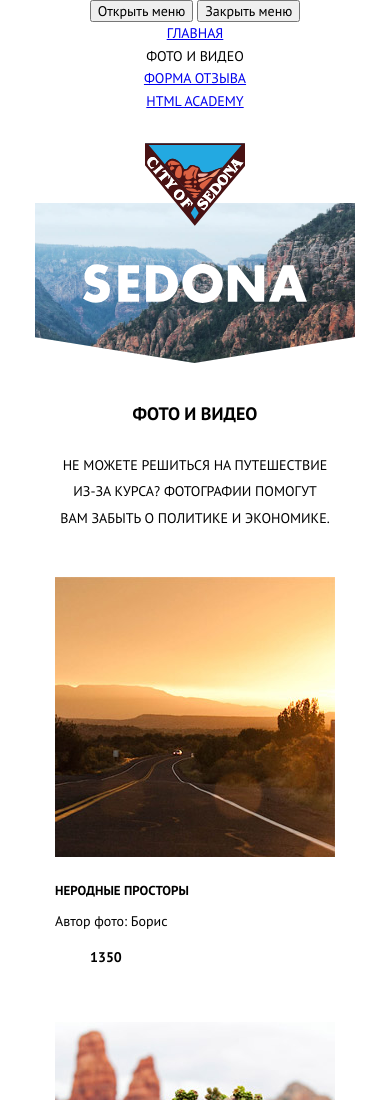
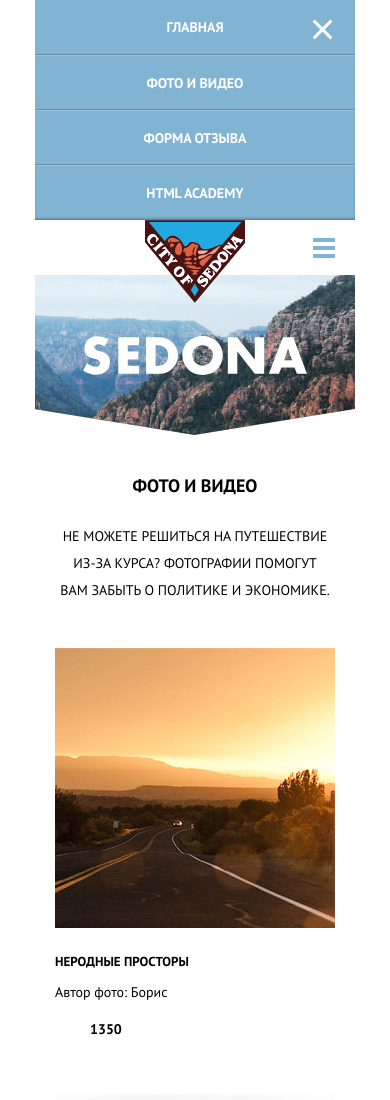
Before and after one commit to Kurapov75/876937-sedona-16, a website: page source/photo.html in a window 390 px wide. Shown: the top 1100 px of the page. Drawn offline with nearby package versions, Linux system fonts and the light colour scheme; files that its build step writes are made by us from their sources.

Commit message:
Доработка главного меню

```diff
--- /dev/null
+++ b/source/js/script.js
@@ -0,0 +1,14 @@
+var navToggle = document.querySelector('.main-nav__toggle');
+var navClose = document.querySelector('.main-nav__close');
+var navMain = document.querySelector('.main-nav');
+
+navToggle.classList.remove('main-nav__toggle--nojs');
+navClose.classList.remove('main-nav__close--nojs');
+
+navClose.addEventListener('click', function() {
+  navMain.classList.add('main-nav--closed')
+});
+
+navToggle.addEventListener('click', function() {
+  navMain.classList.remove('main-nav--closed')
+});
--- a/source/less/main-nav.less
+++ b/source/less/main-nav.less
@@ -1,17 +1,99 @@
 .main-nav {
+  position: relative;
   display: block;
   width: 100%;
+  padding-bottom: 55px;
   box-sizing: border-box;
+}
+
+.main-nav--closed {
+  .main-nav__lst {
+    display: none;
+  }
+
+  .main-nav__close {
+    display: none;
+  }
+}
+
+.main-nav--closed + .page-hdr__logo-img {
+  top: 0;
+}
+
+.main-nav__toggle {
+  position: absolute;
+  bottom: 12px;
+  right: 16px;
+  z-index: 3;
+  width: 30px;
+  height: 30px;
+  background-color: transparent;
+  border: none;
+
+  &::before {
+    content: "";
+    position: absolute;
+    top: 5px;
+    right: 4px;
+    width: 22px;
+    height: 4px;
+    background-color: #81b3d2;
+    box-shadow: 0 8px 0 0 #81b3d2, 0 16px 0 0 #81b3d2;
+  }
+}
+
+.main-nav__toggle--nojs {
+  display: none;
+}
+
+.main-nav__close {
+  position: absolute;
+  top: 18px;
+  right: 20px;
+  z-index: 3;
+  width: 25px;
+  height: 25px;
+  background: transparent;
+  border: none;
+
+  &::before,
+  &::after {
+    content: "";
+    position: absolute;
+    top: 10px;
+    right: 0;
+    width: 25px;
+    height: 3px;
+    background-color: #ffffff;
+  }
+
+  &::before {
+    transform: rotate(45deg);
+    box-shadow: none;
+  }
+
+  &::after {
+    transform: rotate(-45deg);
+  }
+
+  &:active::before,
+  &:active::after {
+    background-color: rgba(255, 255, 255, 0.3);
+  }
+}
+
+.main-nav__close--nojs {
+  display: none;
 }
 
 @media (min-width: @tablet-width) {
   .main-nav {
-    padding: 20px 25px 20px 50px;
+    padding: 17px 25px 17px 50px;
   }
 }
 
 @media (min-width: @desktop-width) {
   .main-nav {
-    padding: 20px 70px 20px 90px;
+    padding: 17px 70px 17px 90px;
   }
 }
--- a/source/less/menu-lst.less
+++ b/source/less/menu-lst.less
@@ -6,10 +6,66 @@
   list-style: none;
 }
 
+.menu-lst__item {
+  a {
+    display: block;
+    height: 55px;
+    box-sizing: border-box;
+    font-family: @font_bold;
+    color: #ffff;
+    line-height: 55px;
+    text-decoration: none;
+    background-color: #81b3d2;
+    border-bottom: 1px solid #678fa8;
+    border-top: 1px solid #9ac2db;
+  }
+
+  a:hover,
+  a:focus {
+    background-color: #669ec0;
+  }
+
+  a:active {
+    color: #88b6d1;
+    background-color: #5496bd;
+  }
+}
+.menu-lst__item:first-child a {
+  border-top: none;
+}
+.menu-lst__item:last-child a {
+  border-bottom: none;
+  box-shadow: inset 0 -2px 4px -3px #000000;
+}
+
 @media (min-width: @tablet-width) {
   .menu-lst {
     flex-direction: row;
     justify-content: space-around;
+  }
+
+  .menu-lst__item {
+    a {
+      display: inline;
+      color: #000000;
+      line-height: @line-height;
+      background-color: transparent;
+      border: none;
+    }
+
+    a:hover,
+    a:focus {
+      color: #81b3d2;
+      background-color: transparent;
+    }
+
+    a:active {
+      color: #766357;
+    }
+  }
+
+  .menu-lst__item:last-child a {
+    box-shadow: none;
   }
 
   .menu-lst__item:nth-child(2) {
--- a/source/less/page-hdr.less
+++ b/source/less/page-hdr.less
@@ -1,6 +1,12 @@
+.page-hdr {
+  position: relative;
+}
 .page-hdr__logo-img {
-  position: relative;
-  top: 30px;
+  position: absolute;
+  margin: auto;
+  top: 219px;
+  left: 0;
+  right: 0;
 }
 
 @media (min-width: @tablet-width) {
--- a/source/less/page-main.less
+++ b/source/less/page-main.less
@@ -1,5 +1,6 @@
 .page-main__intro {
   height: 390px;
+  margin-top: 0;
   margin-bottom: 40px;
   background: url("../img/bg-intro-triangle-mobile.svg") no-repeat center bottom,
     url("../img/text-sedona-index.svg") no-repeat center 90px,
--- a/source/less/style.less
+++ b/source/less/style.less
@@ -13,17 +13,19 @@
 @import "social-lst";
 
 @font-face {
+  font-weight: normal;
   font-family: "PT Sans";
   src:
     local("PT Sans"),
-    url("../fonts/ptsans.woff2") format("woff2");
+    url("../fonts/ptsans.woff2") format("woff2"), url("../fonts/ptsans.woff") format("woff");
 }
 
 @font-face {
+  font-weight: bold;
   font-family: "PT Sans Bold";
   src:
     local("PT Sans Bold"),
-    url("../fonts/ptsansbold.woff2") format("woff2");
+    url("../fonts/ptsansbold.woff2") format("woff2"), url("../fonts/ptsansbold.woff") format("woff");
 }
 
 @bg_color-1: #81b3d2;
@@ -42,6 +44,22 @@ body {
   text-transform: uppercase;
   font-size: @font_size;
   line-height: @line-height;
+}
+
+.visually-hidden:not(:focus):not(:active) {
+  position: absolute;
+
+  width: 1px;
+  height: 1px;
+  margin: -1px;
+  border: 0;
+  padding: 0;
+
+  white-space: nowrap;
+
+  clip-path: inset(100%);
+  clip: rect(0 0 0 0);
+  overflow: hidden;
 }
 
 .title {
--- a/source/photo.html
+++ b/source/photo.html
@@ -10,13 +10,13 @@
   <body>
     <header class="page-hdr">
       <nav class="main-nav">
-        <button class="main-nav__toggle" type="button">Открыть меню</button>
-        <button class="main-nav__close" type="button">Закрыть меню</button>
+        <button class="main-nav__toggle main-nav__toggle--nojs" type="button"><span class="visually-hidden">Открыть меню</span></button>
+        <button class="main-nav__close main-nav__close--nojs" type="button"><span class="visually-hidden">Закрыть меню</span></button>
         <ul class="main-nav__lst menu-lst">
           <li class="menu-lst__item"><a href="index.html">Главная</a></li>
           <li class="menu-lst__item menu-lst__item--current"><a>Фото и видео</a></li>
           <li class="menu-lst__item"><a href="form.html">Форма отзыва</a></li>
-          <li class="menu-lst__item"><a href="#">HTML Academy</a></li>
+          <li class="menu-lst__item"><a href="https://htmlacademy.ru">HTML Academy</a></li>
         </ul>
       </nav>
       <img class="page-hdr__logo-img" src="img/logo-sedona-mobile.svg" width="100" height="85" alt="Символика города">
@@ -75,5 +75,6 @@
         </p>
       </div>
     </footer>
+    <script src="js/script.js"></script>
   </body>
 </html>
```
Also changed, not shown: source/form.html (+4 -3 lines), source/index.html (+4 -3 lines).
